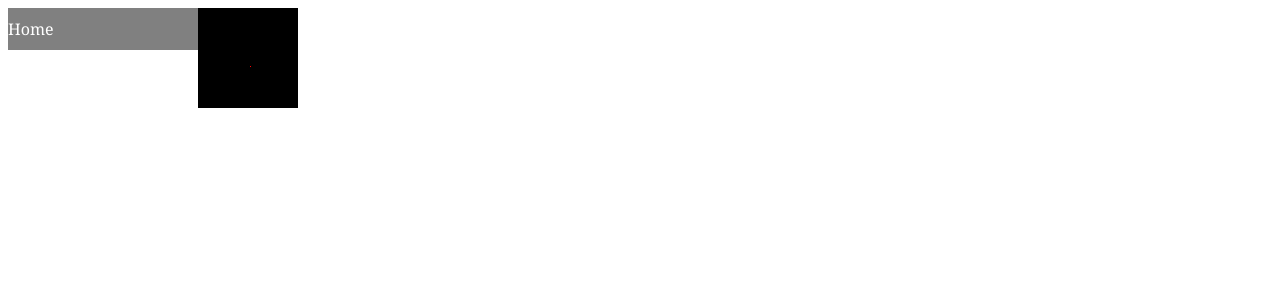
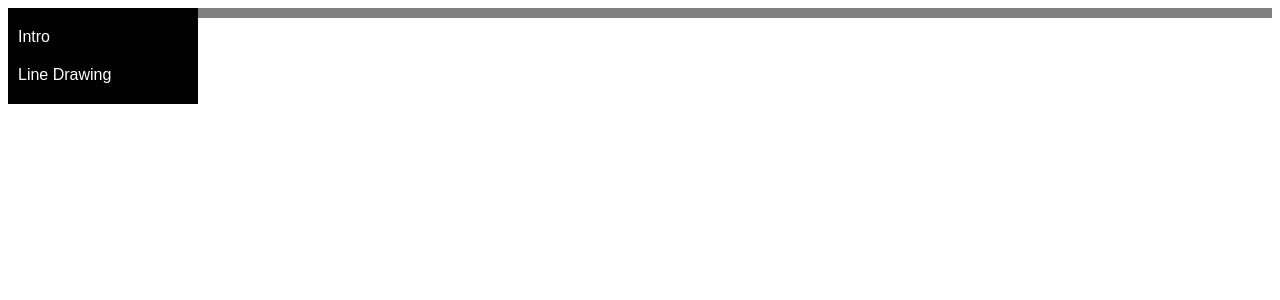
Before and after one commit to mohanrajendran/TinyRendererJS, a React app: page / in a window 1280 px wide. Shown: the top 300 px of the page. Built offline with nearby package versions, Linux system fonts and the light colour scheme.

Commit message:
Implemented Bresenham's line drawing algorithm

```diff
--- a/src/components/Canvas/CanvasElement.tsx
+++ b/src/components/Canvas/CanvasElement.tsx
@@ -4,7 +4,7 @@ import CanvasImage from './CanvasImage';
 
 export interface CanvasElementProps { image: CanvasImage };
 
-export default class CanvasElement extends React.PureComponent<CanvasElementProps, undefined> {
+export default class CanvasElement extends React.Component<CanvasElementProps, undefined> {
   private canvas: HTMLCanvasElement;
 
   componentDidMount() {
--- a/src/components/Canvas/CanvasImage.ts
+++ b/src/components/Canvas/CanvasImage.ts
@@ -8,6 +8,7 @@ export default class CanvasImage {
 
   constructor(private w: number, private h: number) {
     var buf = new ArrayBuffer(w * h * this.bytespp);
+    console.log(buf.byteLength);
 
     this.buf8 = new Uint8ClampedArray(buf);
     this.data = new Uint32Array(buf);
@@ -20,13 +21,16 @@ export default class CanvasImage {
   }
 
   setPixel(x: number, y: number, color: Color) {
+    x >>>= 0;
+    y >>>= 0;
+
     if (x < 0 || x >= this.w || y < 0 || y >= this.h)
       return;
 
     this.data[y * this.w + x] = color.rgba;
   }
 
-  flipVertical() {
+  flipVertical(): void {
     let start = 0;
     let end = this.h - 1;
 
@@ -45,6 +49,43 @@ export default class CanvasImage {
     }
   }
 
+  drawLine(x0: number, y0: number, x1: number, y1: number, color: Color): void {
+    if (x0 > x1)
+      return this.drawLine(x1, y1, x0, y0, color);
+
+    let steep: boolean = false;
+
+    if (Math.abs(x0 - x1) < Math.abs(y0 - y1)) {
+      let temp = x0;
+      x0 = y0;
+      y0 = x0;
+
+      temp = x1;
+      x1 = y1;
+      y1 = x1;
+
+      steep = true;
+    }
+
+    let dx = x1 - x0;
+    let dy = y1 - y0;
+    let error = 0;
+    let derror = Math.abs(dy) * 2;
+    let y = y0;
+    for (let x = x0; x <= x1; x++) {
+      if (steep)
+        this.setPixel(y, x, color);
+      else
+        this.setPixel(x, y, color);
+
+      error += derror;
+      if (error > dx) {
+        y += (y1 > y0 ? 1 : -1);
+        error -= dx * 2;
+      }
+    }
+  }
+
   writeToCanvas(canvas: HTMLCanvasElement) {
     canvas.height = this.h;
     canvas.width = this.w;
@@ -52,7 +93,7 @@ export default class CanvasImage {
     canvas.style.width = this.w + 'px';
 
     const ctx = canvas.getContext('2d');
-    const imageData = ctx.createImageData(100, 100);
+    const imageData = ctx.createImageData(this.w, this.h);
     imageData.data.set(this.buf8);
     ctx.putImageData(imageData, 0, 0);
   }
--- a/src/components/Canvas/Color.ts
+++ b/src/components/Canvas/Color.ts
@@ -23,4 +23,5 @@ export default class Color {
   static red: Color = new Color(255, 0, 0);
   static green: Color = new Color(0, 255, 0);
   static blue: Color = new Color(0, 0, 255);
+  static white: Color = new Color(255, 255, 255);
 }
--- a/src/components/Ch1.tsx
+++ b/src/components/Ch1.tsx
@@ -0,0 +1,17 @@
+import * as React from 'react';
+
+import CanvasElement from './Canvas/CanvasElement';
+import CanvasImage from './Canvas/CanvasImage';
+import Color from './Canvas/Color';
+
+export default class Ch1 extends React.Component {
+  render() {
+    const image = new CanvasImage(100, 100);
+    image.drawLine(13, 20, 80, 40, Color.white);
+    image.flipVertical();
+
+    return (
+      <CanvasElement image={image} />
+    );
+  }
+}
--- a/src/components/Menu.scss
+++ b/src/components/Menu.scss
@@ -1,13 +1,15 @@
 .menu {
   height: 100%;
-  background:gray;
+  background:black;
   width: 15%;
   padding: 10px 0;
   float: left;
 
   a {
+    padding: 10px;
+    display: block;
     color: white;
     text-decoration: none;
-    font-family: Cambria
+    font-family: Arial, Helvetica, sans-serif
   }
 }
--- a/src/components/Menu.tsx
+++ b/src/components/Menu.tsx
@@ -7,7 +7,8 @@ export default class Menu extends React.Component {
   render() {
     return (
       <div className="menu">
-        <Link to="/">Home</Link>
+        <Link to="/Intro">Intro</Link>
+        <Link to="/Ch1">Line Drawing</Link>
       </div>
     );
   }
--- a/src/components/Page.scss
+++ b/src/components/Page.scss
@@ -1,4 +1,9 @@
-.page {
+.container {
   width: 85%;
   float: right;
+  height: 100vh;
+
+  .page {
+    border: 5px solid gray;
+  }
 }
--- a/src/components/Page.tsx
+++ b/src/components/Page.tsx
@@ -4,12 +4,16 @@ import { Route } from 'react-router-dom';
 import './Page.scss';
 
 import Intro from './Intro';
+import Ch1 from './Ch1';
 
 export default class Page extends React.Component {
   render() {
     return (
-      <div className="page">
-        <Route path="/" component={Intro}></Route>
+      <div className="container">
+        <div className="page">
+          <Route path="/Intro" component={Intro}></Route>
+          <Route path="/Ch1" component={Ch1}></Route>
+        </div>
       </div>
     );
   }
--- a/webpack.config.js
+++ b/webpack.config.js
@@ -3,6 +3,7 @@ const HtmlWebpackPlugin = require('html-webpack-plugin');
 
 module.exports = {
   entry: './src/index.tsx',
+  devtool: 'source-map',
   output: {
     filename: 'bundle.js',
     path: path.resolve(__dirname, 'dist')
@@ -19,5 +20,8 @@ module.exports = {
       { test: /\.tsx?$/, loader: 'ts-loader' },
       { test: /\.scss$/, loader: 'style-loader!css-loader!sass-loader'}
     ]
+  },
+  devServer: {
+    historyApiFallback: true
   }
 }
```
